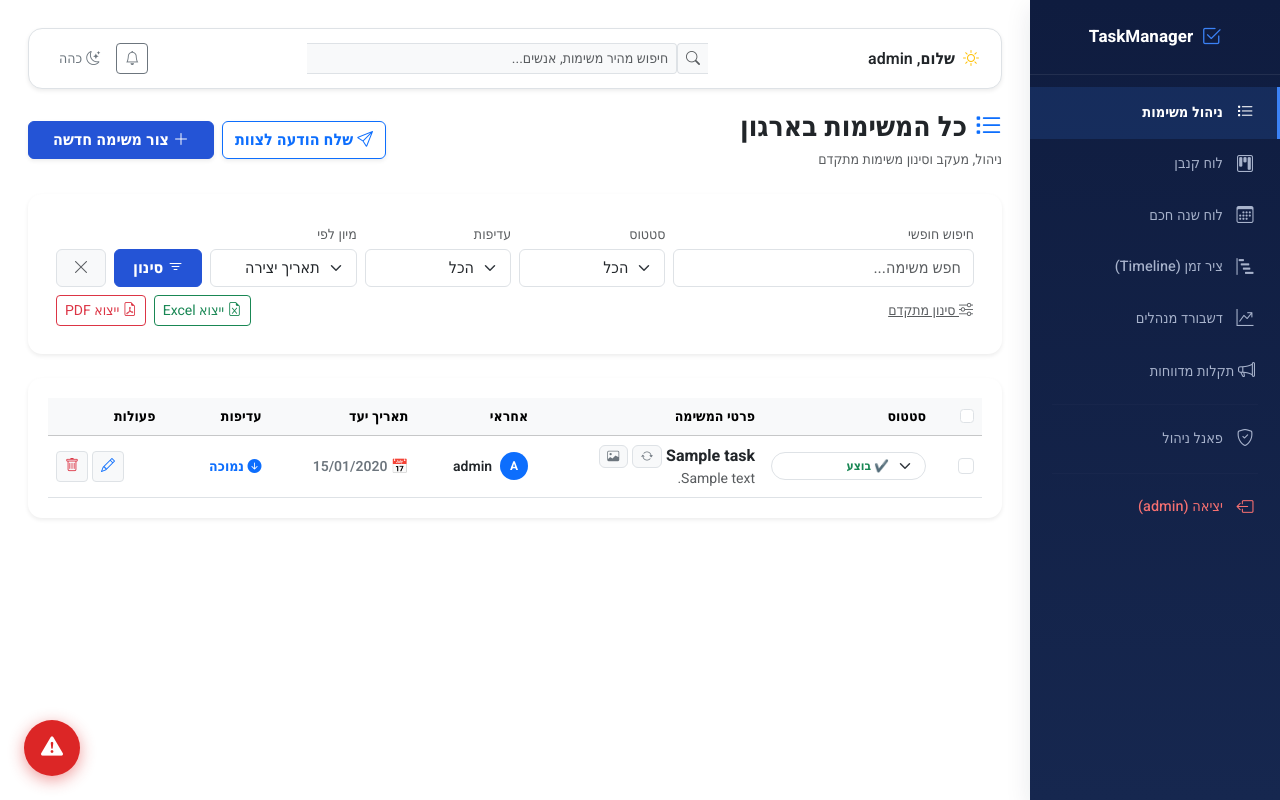
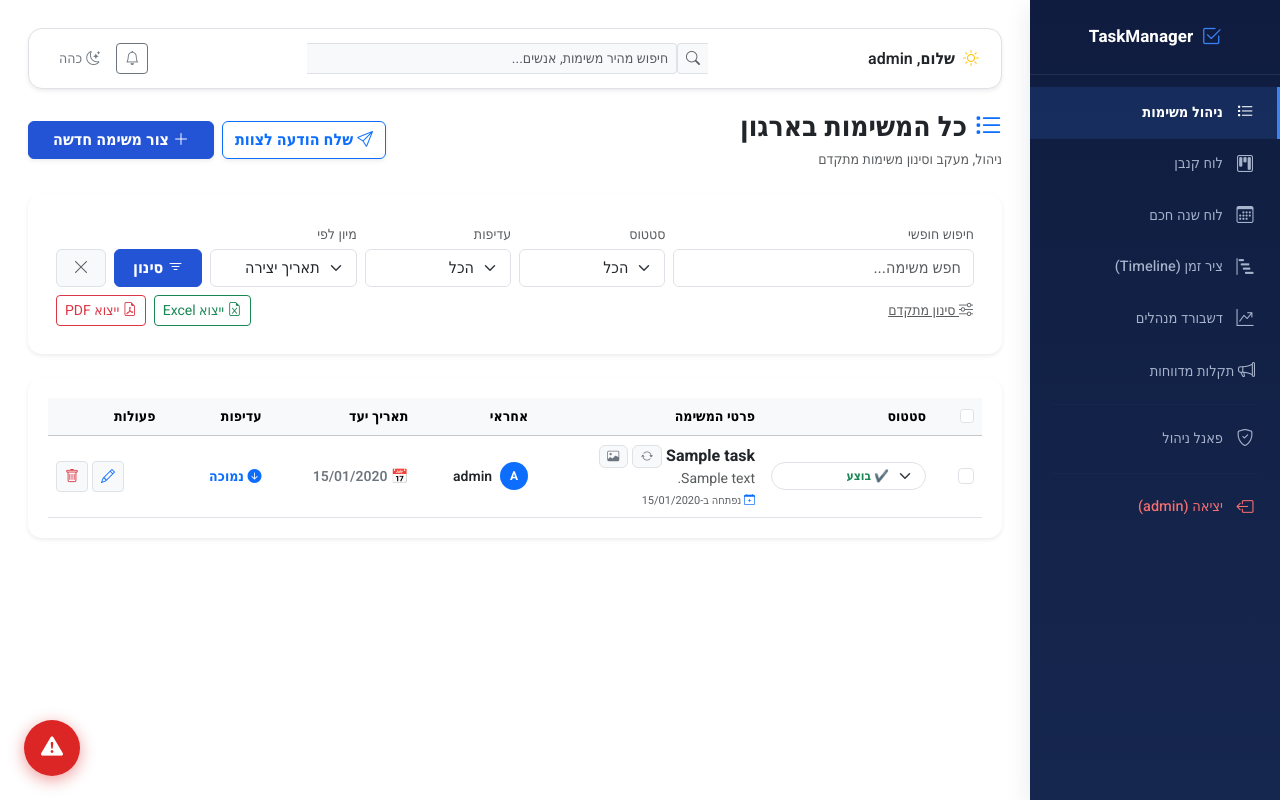
Before and after one commit to mv89-heb/task_manager, a Flask app: page / in a window 1280 px wide. Run offline with Flask 3, Linux system fonts and the light colour scheme; a user stored in the database is signed in; tables that the repository leaves empty hold one stand-in row (values such as "Sample post"); data that the repository does not hold is empty; some libraries are stand-ins or nearby versions.

Commit message:
Enhance task display with creation date
Added a new div to display task creation date.

```diff
--- a/app/templates/tasks.html
+++ b/app/templates/tasks.html
@@ -262,9 +262,12 @@
                                 <span class="badge bg-light text-secondary border" title="יש תמונה מצורפת"><i class="bi bi-image"></i></span>
                             {% endif %}
                         </div>
-                    <div class="small text-muted text-truncate" style="max-width: 250px;" title="{{ task.description }}">
-                        {{ task.description or 'ללא תיאור' }}
-                    </div>
+                        <div class="small text-muted text-truncate mb-1" style="max-width: 250px;" title="{{ task.description }}">
+                            {{ task.description or 'ללא תיאור' }}
+                        </div>
+                        <div class="text-muted" style="font-size: 11px;">
+                            <i class="bi bi-calendar-plus text-primary"></i> נפתחה ב-{{ task.created_at.strftime('%d/%m/%Y') if task.created_at else '-' }}
+                        </div>
                     </td>
                     <td>
                         <div class="d-flex align-items-center gap-2">
```
